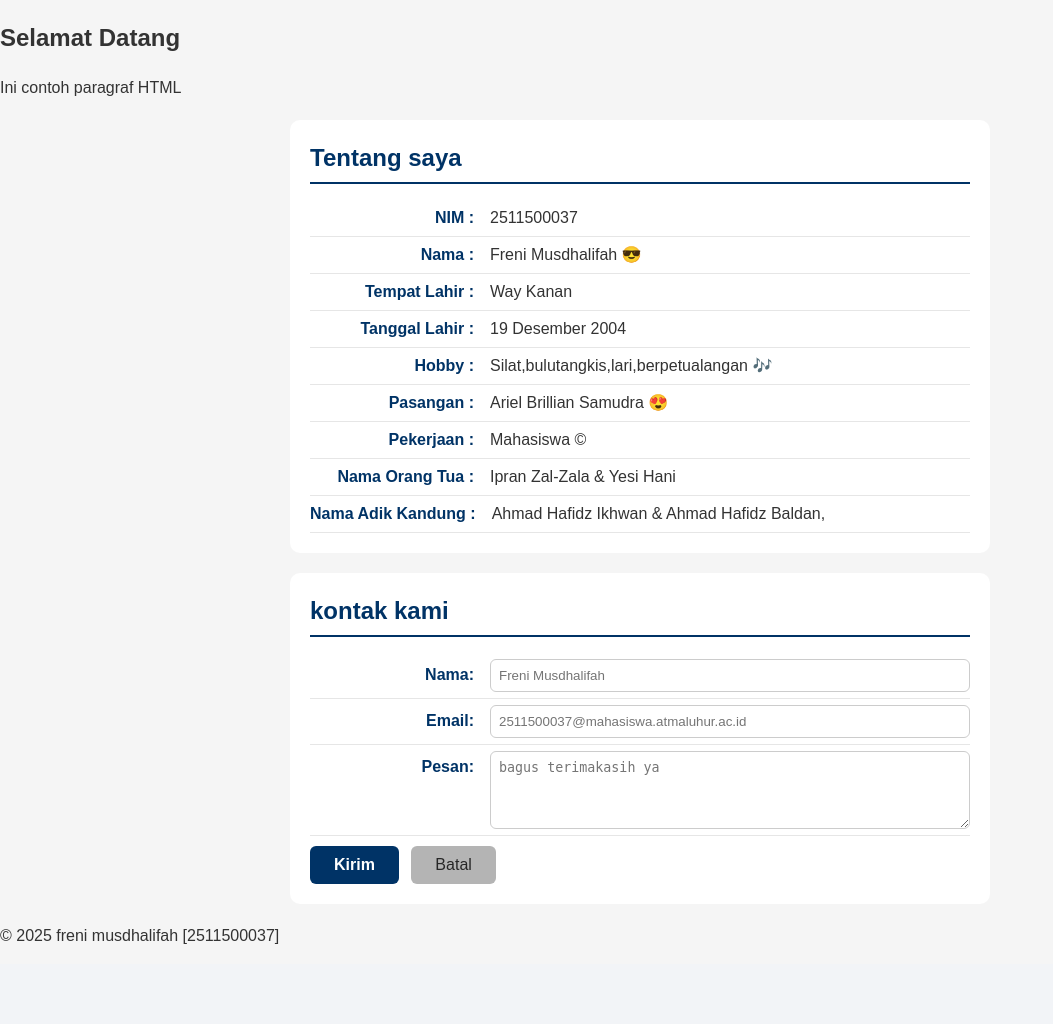
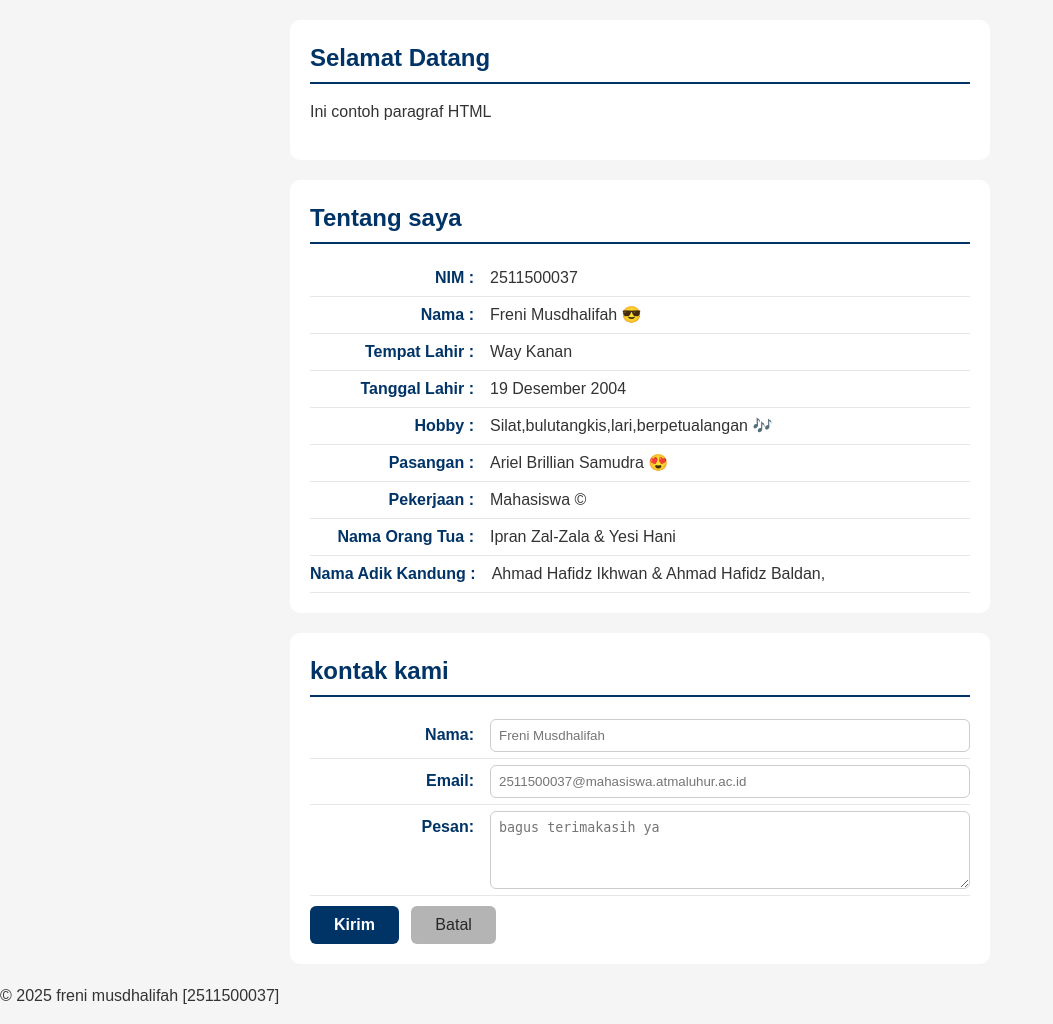
Before and after one commit to Frenimusdhalifah-boop/2511500037-PWD-GB1J-25261, a PHP site: page /pertemuan-04/index.html in a window 1280 px wide. Shown: the part 155-1179 px from the top of the page, without its empty margins (0-1053 px from the left). Before the commit the page ends 1099 px from the top, so only its background shows below. Run offline with PHP 8.4, Linux system fonts and the light colour scheme.

Commit message:
styling section#home

```diff
--- a/pertemuan-04/style.css
+++ b/pertemuan-04/style.css
@@ -31,6 +31,7 @@
             padding: 6px 12px;
         }
 
+        #home,
         #about,
         #contact {
             background-color: #ffffff;
@@ -41,6 +42,7 @@
             box-shadow: o 2px 5px rgba(0, 0, 0, 0.1);
         }
 
+        #home h2,
         #about h2,
         #contact h2 {
             color: #003366;
@@ -48,6 +50,10 @@
             padding-bottom: 6px;
             margin-top: 0;
             margin-bottom: 16px;
+        }
+
+        #home p {
+            text-align: justify;
         }
 
         #about p,
```
